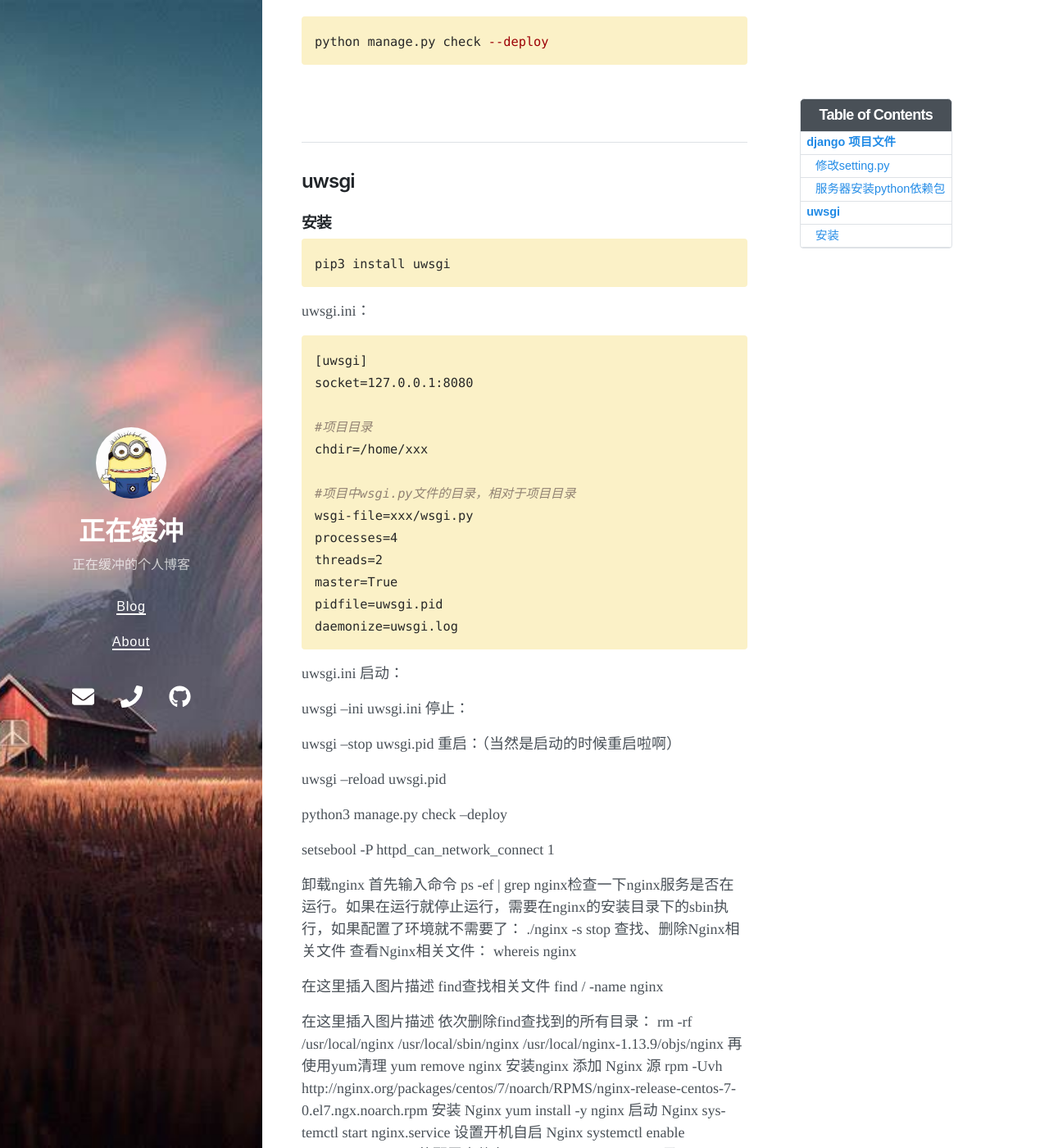
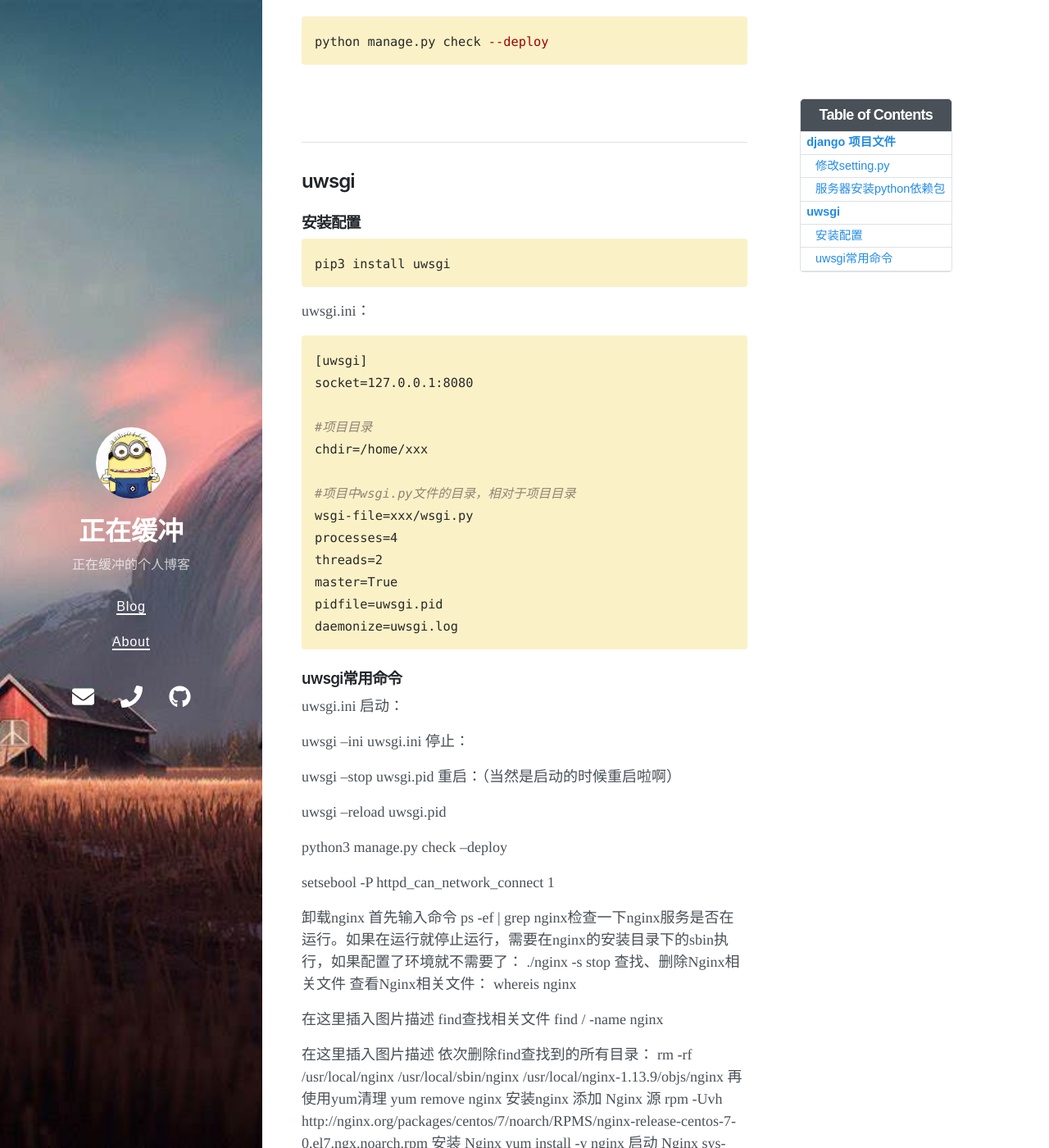
Before and after one commit to Zzhc3321/personal-blog.github.io, a Jekyll site: the page built from _posts/2022-04-16-Django项目部署至centos云服务器.md, in a window 1280 px wide and 1400 px high, scrolled down 609 px. Shown: the whole window at 82% size. Built offline with Jekyll 4.4.1, drawn with Linux system fonts in a browser that asks for light colours; nearby versions of some CDN libraries.

Commit message:
修改文件: _posts/2022-04-16-Django项目部署至centos云服务器.md

````diff
--- a/_posts/2022-04-16-Django项目部署至centos云服务器.md
+++ b/_posts/2022-04-16-Django项目部署至centos云服务器.md
@@ -40,7 +40,7 @@ python manage.py check --deploy
 
 ## uwsgi
 
-### 安装
+### 安装配置
 ```shell
 pip3 install uwsgi
 ```
@@ -63,6 +63,7 @@ pidfile=uwsgi.pid
 daemonize=uwsgi.log
 ```
 
+### uwsgi常用命令
  uwsgi.ini
 启动：
 
````
